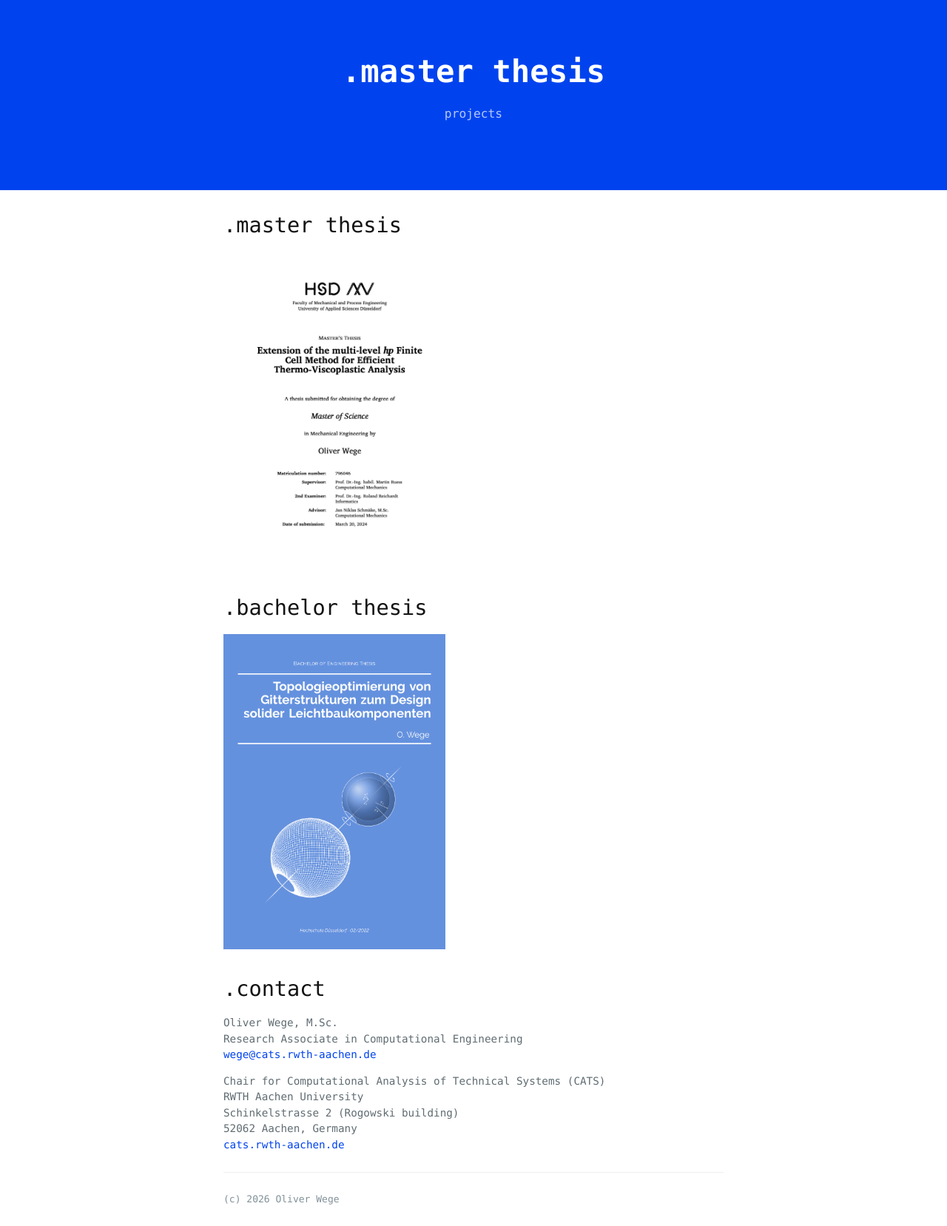
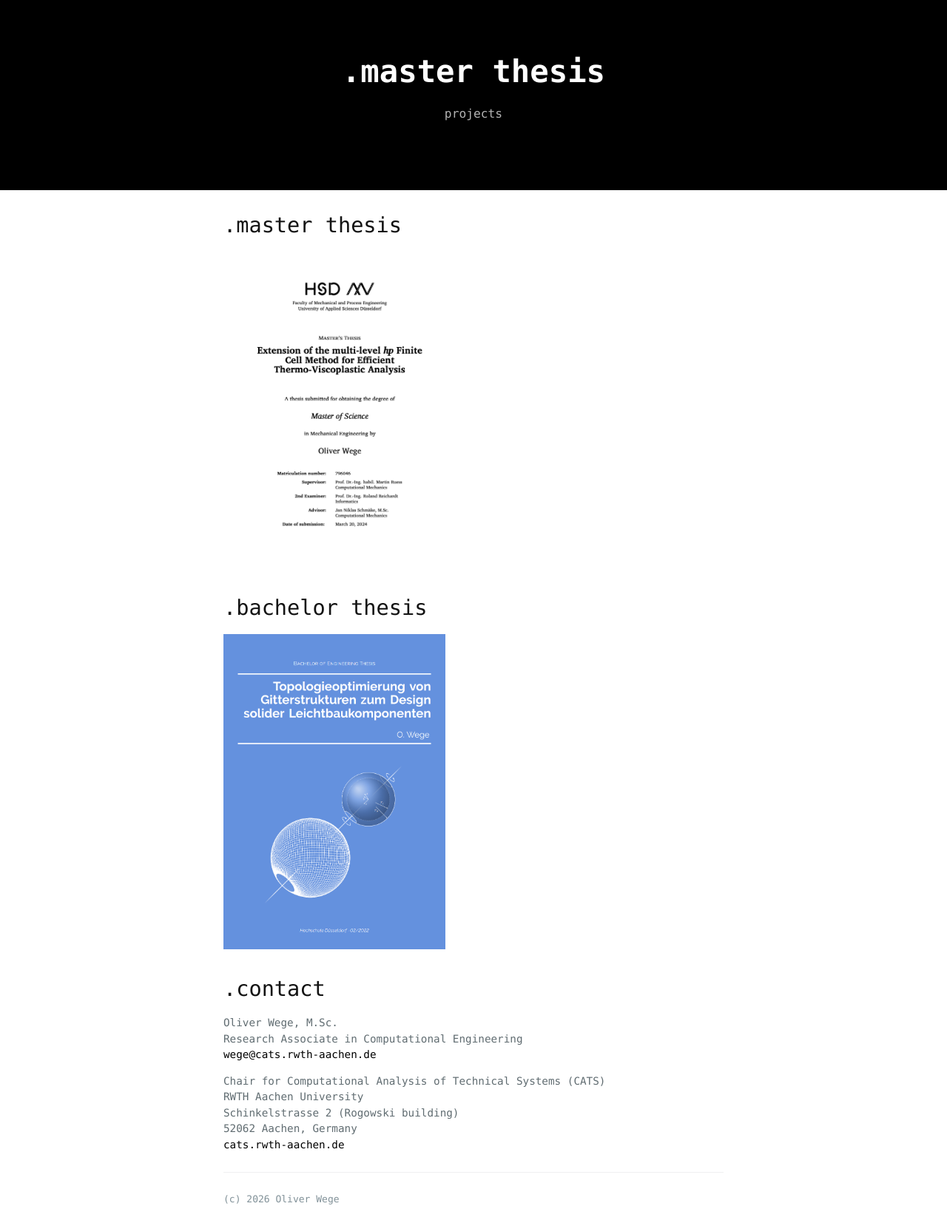
Before and after one commit to olwege/olwege.github.io, a Jekyll site: the page built from index.md, in a window 1280 px wide. Shown: the whole page at 74% size. Built offline with Jekyll 4.4.1, drawn with Linux system fonts in a browser that asks for light colours; our own code applies the rules of GitHub Pages for plain Markdown files.

Commit message:
minor changes

```diff
--- a/_layouts/default.html
+++ b/_layouts/default.html
@@ -12,7 +12,7 @@
     <link href="https://fonts.googleapis.com/css2?family=Red+Hat+Mono:wght@400&display=swap" rel="stylesheet"> -->
 
     <meta name="viewport" content="width=device-width, initial-scale=1">
-    <meta name="theme-color" content="#0043EE">
+    <meta name="theme-color" content="#000000">
     <meta name="apple-mobile-web-app-status-bar-style" content="black-translucent">
     <link rel="stylesheet" href="{{ '/assets/css/style.css?v=' | append: site.github.build_revision | relative_url }}">
     {% include head-custom.html %}
--- a/_sass/variables.scss
+++ b/_sass/variables.scss
@@ -4,13 +4,13 @@ $medium-breakpoint: 42em !default;
 
 // Headers
 $header-heading-color: #fff !default;
-$header-bg-color: #0043EE !default;
-$header-bg-color-secondary: #0043EE !default;
+$header-bg-color: #000000!default;
+$header-bg-color-secondary: #000000 !default;
 
 // Text
 $section-headings-color: #131313 !default;
 $body-text-color: #606c71 !default;
-$body-link-color: #0043EE !default;
+$body-link-color: #000000 !default;
 $blockquote-text-color: #819198 !default;
 
 // Code
```
